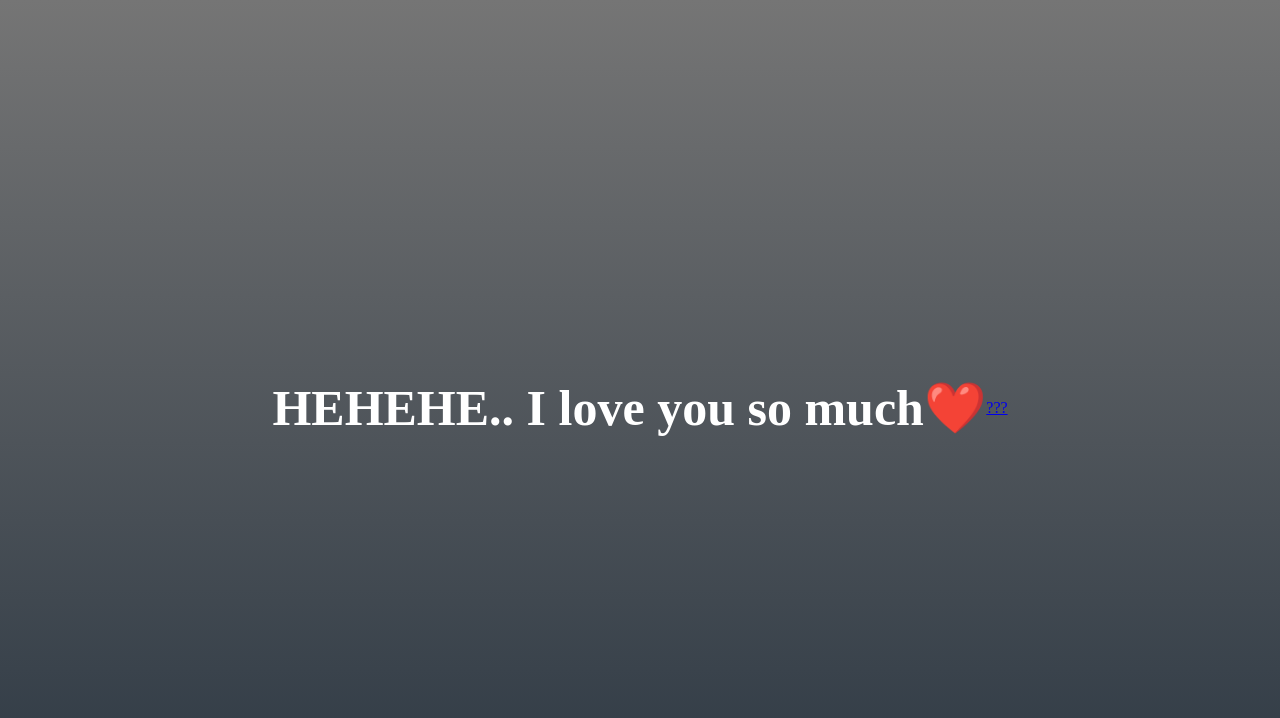
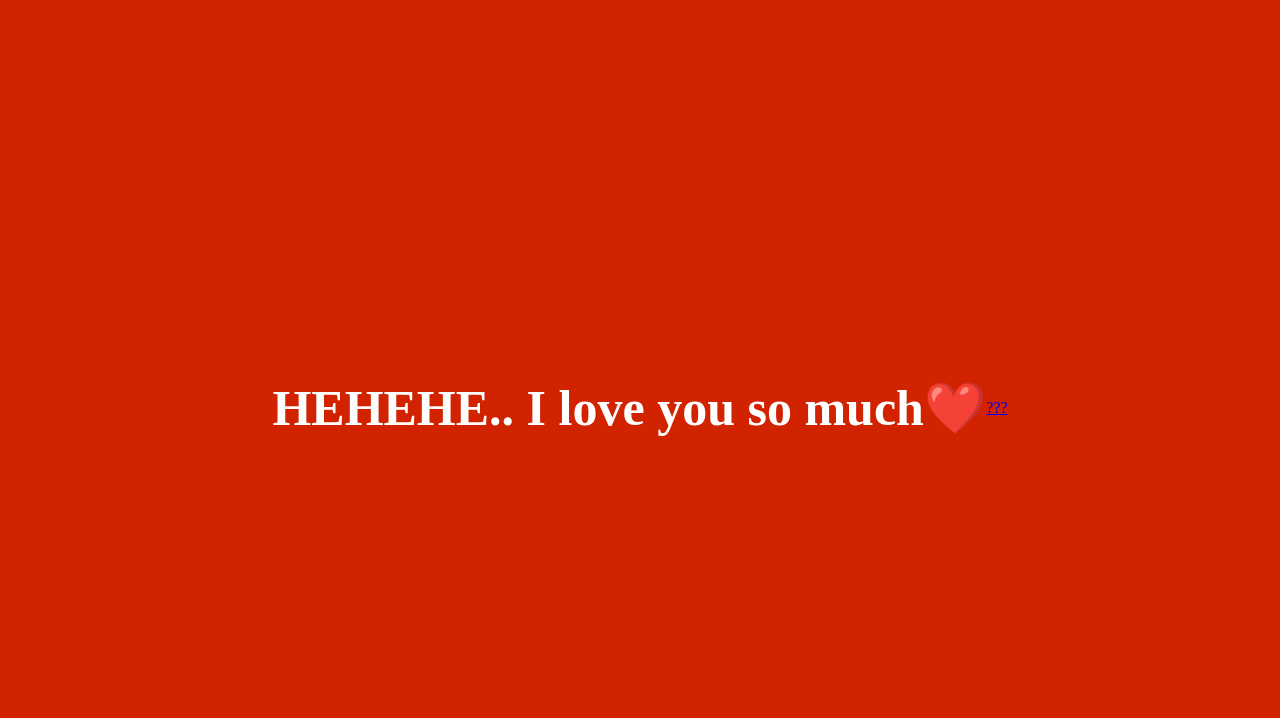
Before and after one commit to namiloveslaia/namiloveslaia.github.io, a plain HTML site: page yes.html in a window 1280 px wide. Drawn offline with Linux system fonts and the light colour scheme.

Commit message:
Update wife.css

```diff
--- a/wife.css
+++ b/wife.css
@@ -4,7 +4,7 @@ body {
   align-items: center;
   height: 100vh;
 
-  background: linear-gradient(rgb(117, 117, 117), rgb(45, 56, 67));
+  background-color: #d12300;
 }
 
 #noButton {
```
